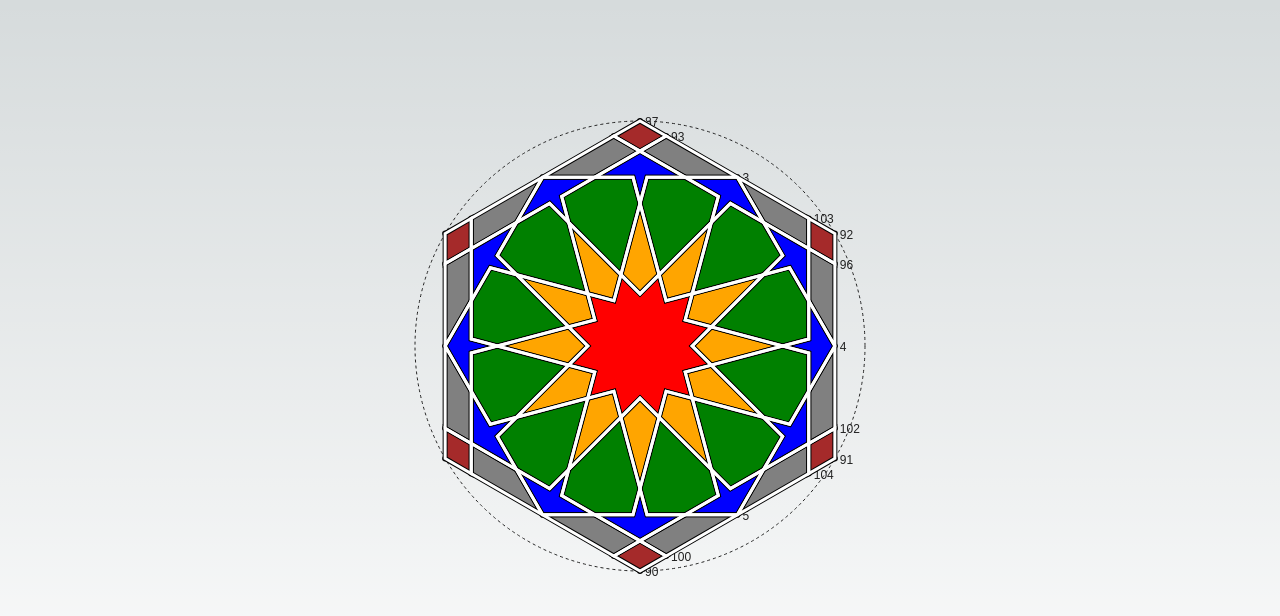
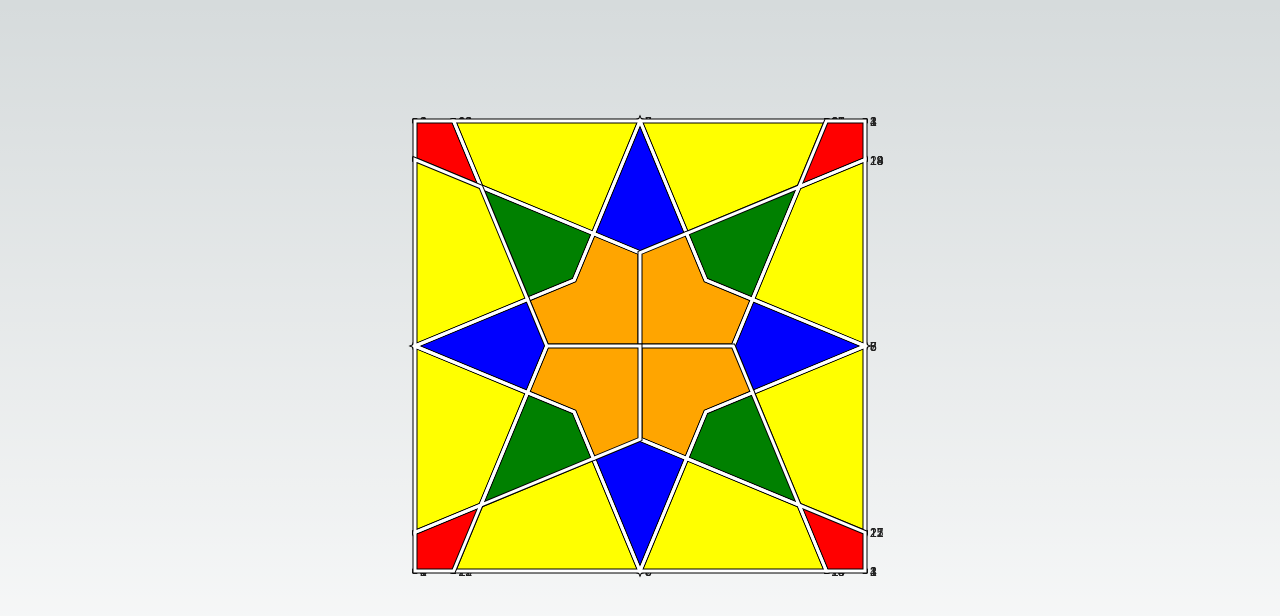
Before and after one commit to jckr/patterns, a Next.js app: page / in a window 1280 px wide. Shown: the top 616 px of the page. Built offline with nearby package versions, Linux system fonts and the light colour scheme.

Commit message:
add another shape using symmetry

```diff
--- a/src/data/patterns.json
+++ b/src/data/patterns.json
@@ -1,4 +1,72 @@
 {
+  "cordoba": {
+    "symmetry": 4,
+    "instructions": [
+      "addRelativePoint,0,0",
+
+      [
+        "addRelativePoint,-1,-1",
+        "addRelativePoint,-1,1",
+        "addRelativePoint,1,-1",
+        "addRelativePoint,1,1"
+      ],
+
+      [
+        "addRelativePoint,-1,0",
+        "addRelativePoint,0,-1",
+        "addRelativePoint,0,1",
+        "addRelativePoint,1,0"
+      ],
+
+      "circle,0,8",
+
+      ["addCircleIntersect,1,4,0,8", "addCircleIntersect,2,3,0,8"],
+
+      [
+        "addLineIntersect,5,11,0,6",
+        "addLineIntersect,5,11,3,8",
+        "addLineIntersect,1,2,8,10",
+
+        "addLineIntersect,5,9,0,6",
+        "addLineIntersect,5,9,3,8",
+        "addLineIntersect,1,2,8,12"
+      ],
+
+      [
+        "addLineIntersect,7,10,1,3",
+        "addLineIntersect,7,10,0,5",
+        "addLineIntersect,7,11,1,3",
+
+        "addLineIntersect,6,12,2,4",
+        "addLineIntersect,6,12,0,7",
+        "addLineIntersect,6,9,2,4"
+      ],
+
+      [
+        "addLineIntersect,15,8,6,12",
+        "addLineIntersect,7,19,5,11",
+        "addLineIntersect,5,11,6,12",
+        "addLineIntersect,5,11,6,23"
+      ],
+
+      [
+        "segment,19,7",
+        "segment,6,22",
+        "segment,6,23",
+        "segment,7,21",
+        "segment,5,14",
+        "segment,5,17",
+        "segment,8,15",
+        "segment,8,18"
+      ],
+      "shapeColor,1,19,10,15,red",
+      "shapeColor,10,24,26,25,green",
+      "shapeColor,19,10,24,6,yellow",
+      "shapeColor,6,24,13,27,blue",
+      "shapeColor,0,20,25,26,24,13,orange",
+      "shapeColor,6,27,11,21,yellow"
+    ]
+  },
   "star": {
     "symmetry": 1,
     "instructions": [
--- a/src/pages/engine.ts
+++ b/src/pages/engine.ts
@@ -7,7 +7,9 @@ import {
   getHexLong,
   getHexTall,
   getMiddle,
+  isCloseTo,
   makeShape,
+  rotate,
 } from './utils';
 
 export class Engine {
@@ -77,7 +79,16 @@ export class Engine {
       this.getCoords(d)
     );
     for (const intersection of intersections) {
+      if (
+        !isCloseTo(intersection, [
+          this.getCoords(a),
+          this.getCoords(b),
+          this.getCoords(c),
+          this.getCoords(d),
+        ])
+      ) {
         this.addPoint(intersection[0], intersection[1]);
+      }
     }
   }
   addCircleIntersect(a: number, b: number, c: number, d: number) {
@@ -88,8 +99,18 @@ export class Engine {
       this.getCoords(d)
     );
     for (const intersection of intersections) {
+      if (
+        !isCloseTo(intersection, [
+          this.getCoords(a),
+          this.getCoords(b),
+          this.getCoords(c),
+          this.getCoords(d),
+        ])
+      ) {
         this.addPoint(intersection[0], intersection[1]);
       }
+    }
+    console.log(this.points);
   }
   addSymmetricPoint(a: number, b: number, c: number) {
     this.addPoint(
@@ -206,6 +227,12 @@ export class Engine {
           parseInt(args[3])
         );
         break;
+      case 'addRelativePoint':
+        this.addPoint(
+          this.cx + (parseInt(args[0]) * this.size) / 2,
+          this.cy + (parseInt(args[1]) * this.size) / 2
+        );
+        break;
       case 'addSymmetricPoint':
         this.addSymmetricPoint(
           parseInt(args[0]),
@@ -259,23 +286,48 @@ export class Engine {
     }
   }
 
-  drawConstruction() {
+  drawConstruction(symmetry: number = 1) {
     this.ctx.clearRect(0, 0, this.ctx.canvas.width, this.ctx.canvas.height);
     this.ctx.save();
     this.ctx.strokeStyle = '#222';
     this.ctx.setLineDash([3, 3]);
     this.ctx.lineWidth = 1;
+
+    // How symmetry works:
+    // we are going to divide the pattern area in n = [symmetry] slices around
+    // the center. then, everything that we draw, we're going to replicate that
+    // n times, rotating each time by 1nth of a circle.
+    // many of our patterns are based on an hexagon, a square, an equilateral
+    // triangle or other figures that naturally tile.
+
+    for (let section = 0; section < symmetry; section++) {
+      // this helper function will give the coordinate of a point after moving
+      // it forward by [section] slices, if we have the [x, y] coordinates of
+      // that point to begin with
+      const rotateSection = (point: [number, number]) => {
+        return rotate(
+          point,
+          [this.cx, this.cy],
+          (section * 2 * Math.PI) / symmetry
+        );
+      };
+      // this function is similar but just takes an index as input, it will
+      // fetch the [x,y] coordinates of the corresponding point, then rotate
+      // it using the helper
+      const getCoordinatesAndRotate = (index: number) => {
+        return rotateSection(this.getCoords(index));
+      };
       for (const segment of this.constructionSegments) {
         const [a, b] = segment;
         this.ctx.beginPath();
-      this.ctx.moveTo(...this.getCoords(a));
-      this.ctx.lineTo(...this.getCoords(b));
+        this.ctx.moveTo(...getCoordinatesAndRotate(a));
+        this.ctx.lineTo(...getCoordinatesAndRotate(b));
         this.ctx.stroke();
       }
       for (const circle of this.constructionCircles) {
         const [a, b] = circle;
-      const [x1, y1] = this.getCoords(a);
-      const [x2, y2] = this.getCoords(b);
+        const [x1, y1] = getCoordinatesAndRotate(a);
+        const [x2, y2] = getCoordinatesAndRotate(b);
         const dx = x2 - x1;
         const dy = y2 - y1;
         const r = Math.hypot(dx, dy);
@@ -286,7 +338,7 @@ export class Engine {
       this.ctx.fillStyle = '#222';
       let idx = 0;
       for (const point of this.points) {
-      const { x, y } = point;
+        const [x, y] = rotateSection([point.x, point.y]);
         this.ctx.beginPath();
         this.ctx.arc(x, y, 3, 0, 2 * Math.PI);
         this.ctx.fill();
@@ -294,30 +346,40 @@ export class Engine {
         this.ctx.fillText(idx.toString(), x + 5, y + 5);
         idx++;
       }
-
+    }
     this.ctx.restore();
   }
-  draw() {
+  draw(symmetry: number = 1) {
     this.ctx.save();
+    for (let section = 0; section < symmetry; section++) {
+      const getCoordinatesAndRotate = (index: number) => {
+        const point = this.getCoords(index);
+        return rotate(
+          point,
+          [this.cx, this.cy],
+          (section * 2 * Math.PI) / symmetry
+        );
+      };
       for (const shape of this.patternShapes) {
         this.ctx.fillStyle = shape.color;
-      const coords = shape.points.map(this.getCoords.bind(this));
+        const coords = shape.points.map(getCoordinatesAndRotate);
         makeShape(this.ctx, coords);
         this.ctx.fill();
       }
       for (const shape of this.patternLines) {
         this.ctx.strokeStyle = '#000';
         this.ctx.lineWidth = this.strokeWidth;
-      const coords = shape.points.map(this.getCoords.bind(this));
+        const coords = shape.points.map(getCoordinatesAndRotate);
         makeShape(this.ctx, coords);
         this.ctx.stroke();
       }
       for (const shape of this.patternLines) {
         this.ctx.strokeStyle = shape.color;
         this.ctx.lineWidth = this.innerStroke;
-      const coords = shape.points.map(this.getCoords.bind(this));
+        const coords = shape.points.map(getCoordinatesAndRotate);
         makeShape(this.ctx, coords);
         this.ctx.stroke();
+      }
     }
     this.ctx.restore();
   }
--- a/src/pages/index.tsx
+++ b/src/pages/index.tsx
@@ -192,6 +192,8 @@ const instructions: Array<string[] | string> = [
   ],
 ];
 
+const figure = 'cordoba';
+
 export default function Home() {
   return (
     <>
@@ -205,7 +207,8 @@ export default function Home() {
         <Renderer
           width={500}
           height={500}
-          instructions={data.star.instructions}
+          symmetry={data[figure].symmetry}
+          instructions={data[figure].instructions}
         />
       </main>
     </>
--- a/src/pages/renderer.tsx
+++ b/src/pages/renderer.tsx
@@ -1,6 +1,7 @@
 type RendererProps = {
   width?: number;
   height?: number;
+  symmetry?: number;
   instructions?: Array<string | Array<string>>;
 };
 import { Engine } from './engine';
@@ -9,6 +10,7 @@ export const Renderer = ({
   width = 400,
   height = 400,
   instructions = [],
+  symmetry = 1,
 }: RendererProps) => {
   const canvasRef = useRef<HTMLCanvasElement>(null);
   const engine = useRef<Engine | null>(null);
@@ -18,10 +20,10 @@ export const Renderer = ({
       const ctx = canvas.getContext('2d');
       if (ctx) {
         engine.current = new Engine(ctx, instructions, 450);
-        engine.current.drawConstruction();
-        engine.current.draw();
+        engine.current.drawConstruction(symmetry);
+        engine.current.draw(symmetry);
       }
     }
-  }, [instructions]);
+  }, [instructions, symmetry]);
   return <canvas width={width} height={height} ref={canvasRef} />;
 };
```
Also changed, not shown: src/pages/utils.ts (+172 -45 lines), 1 other file (tests, documents, lock files or other folders). Lines whose indentation alone changed are shown as unchanged.
